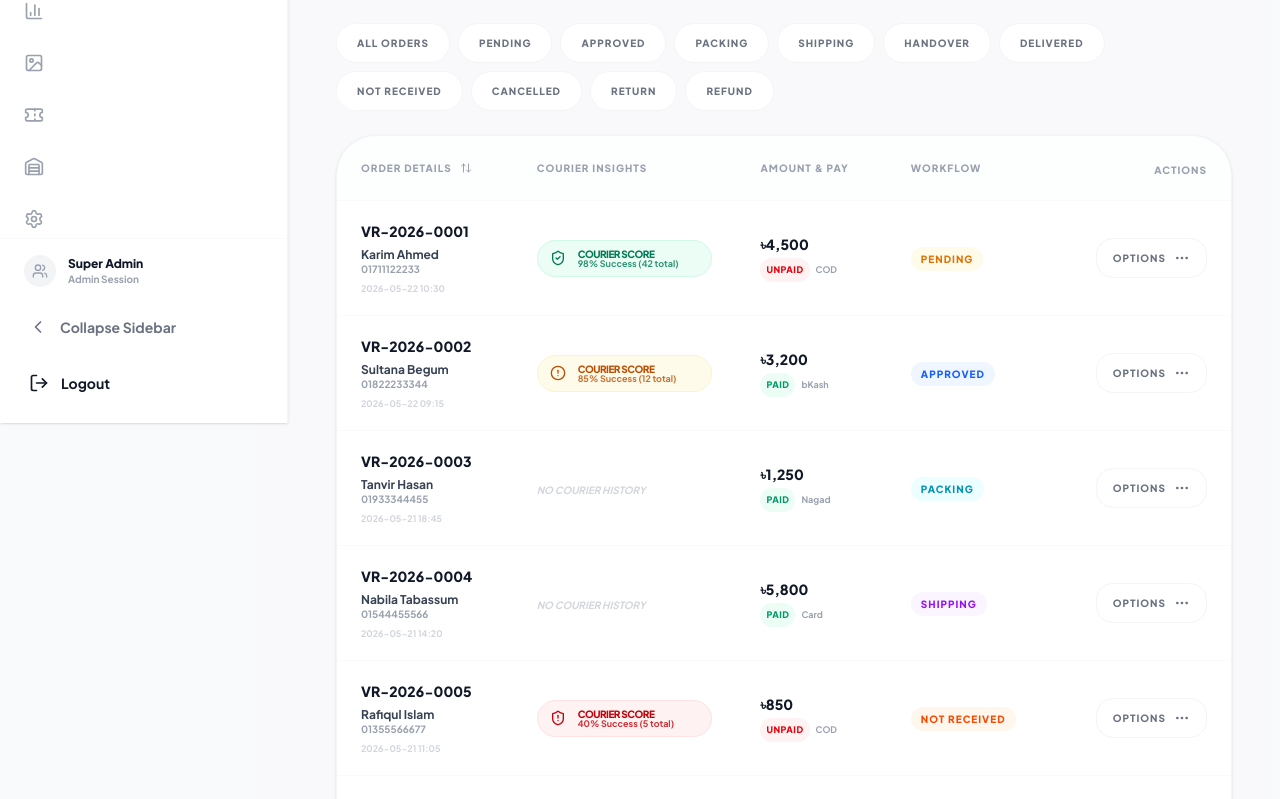
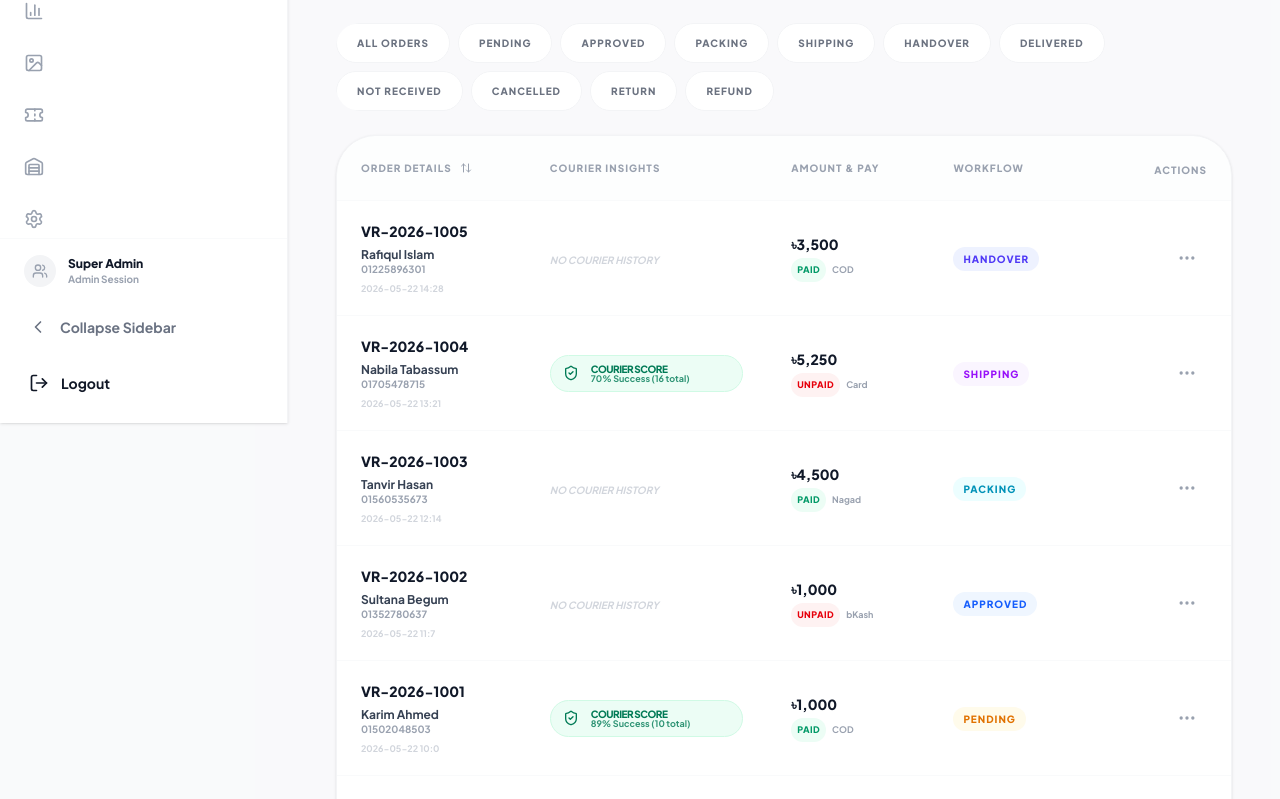
Before and after one commit to SHAHID8142/varitosolutionsfinal2026plan-executions, a Next.js app: page /admin/orders in a window 1280 px wide. Shown: the part 377-1176 px from the top of the page. Built offline with nearby package versions, Linux system fonts and the light colour scheme; no server answers.

Commit message:
feat(admin): enhance order table with advanced filters, newest-first sorting, and expanded mock data

```diff
--- a/src/components/admin/orders-table.tsx
+++ b/src/components/admin/orders-table.tsx
@@ -2,6 +2,7 @@
  * @file orders-table.tsx
  * @description Advanced tab-based order management system with contextual actions.
  *              Includes courier partner customer scorecard for trust verification.
+ *              Optimized for high-volume processing with advanced filters and sorting.
  *
  * @owner    Gemini Design Agent
  * @updated  2026-05-22
@@ -32,7 +33,9 @@ import {
   ExternalLink,
   ShieldCheck,
   ShieldAlert,
-  History
+  History,
+  Filter,
+  Check
 } from "lucide-react"
 import {
   OrderStatusBadge,
@@ -80,45 +83,34 @@ interface Order {
   courierTrust?: CourierTrust
 }
 
-const MOCK_ORDERS: Order[] = [
-  {
-    id: "VR-2026-0001",
-    customer: "Karim Ahmed",
-    phone: "01711122233",
-    date: "2026-05-22 10:30",
-    total: 4500,
-    status: "pending",
-    paymentMethod: "COD",
-    paymentStatus: "unpaid",
-    courierTrust: { successRate: 98, totalOrders: 42, cancellationRate: 2, trustLevel: "high" }
-  },
-  {
-    id: "VR-2026-0002",
-    customer: "Sultana Begum",
-    phone: "01822233344",
-    date: "2026-05-22 09:15",
-    total: 3200,
-    status: "approved",
-    paymentMethod: "bKash",
-    paymentStatus: "paid",
-    courierTrust: { successRate: 85, totalOrders: 12, cancellationRate: 15, trustLevel: "medium" }
-  },
-  { id: "VR-2026-0003", customer: "Tanvir Hasan", phone: "01933344455", date: "2026-05-21 18:45", total: 1250, status: "packing", paymentMethod: "Nagad", paymentStatus: "paid" },
-  { id: "VR-2026-0004", customer: "Nabila Tabassum", phone: "01544455566", date: "2026-05-21 14:20", total: 5800, status: "shipping", paymentMethod: "Card", paymentStatus: "paid" },
-  {
-    id: "VR-2026-0005",
-    customer: "Rafiqul Islam",
-    phone: "01355566677",
-    date: "2026-05-21 11:05",
-    total: 850,
-    status: "not_received",
-    paymentMethod: "COD",
-    paymentStatus: "unpaid",
-    courierTrust: { successRate: 40, totalOrders: 5, cancellationRate: 60, trustLevel: "low" }
-  },
-  { id: "VR-2026-0006", customer: "Moushumi Akter", phone: "01666677788", date: "2026-05-20 16:30", total: 2750, status: "delivered", paymentMethod: "COD", paymentStatus: "unpaid" },
-  { id: "VR-2026-0007", customer: "Jasim Uddin", phone: "01777788899", date: "2026-05-20 13:10", total: 9400, status: "refunded", paymentMethod: "bKash", paymentStatus: "paid" },
-]
+/** Generates 25 mock orders to demonstrate high-volume processing. */
+const MOCK_ORDERS: Order[] = Array.from({ length: 25 }).map((_, i) => {
+  const statuses: OrderStatus[] = ["pending", "approved", "packing", "shipping", "handover", "delivered", "not_received", "cancelled", "returned", "refunded"];
+  const methods = ["COD", "bKash", "Nagad", "Card"] as const;
+  const payStatuses = ["paid", "unpaid"] as const;
+  const trustLevels = ["high", "medium", "low"] as const;
+
+  const id = `VR-2026-${(1001 + i).toString().padStart(4, '0')}`;
+  const status = statuses[i % statuses.length];
+  const total = 500 + (Math.floor(Math.random() * 20) * 250);
+
+  return {
+    id,
+    customer: ["Karim Ahmed", "Sultana Begum", "Tanvir Hasan", "Nabila Tabassum", "Rafiqul Islam", "Moushumi Akter", "Jasim Uddin"][i % 7],
+    phone: `01${Math.floor(100000000 + Math.random() * 900000000)}`,
+    date: `2026-05-${(22 - Math.floor(i / 5)).toString().padStart(2, '0')} ${10 + (i % 8)}:${(i * 7) % 60}`,
+    total,
+    status,
+    paymentMethod: methods[i % methods.length],
+    paymentStatus: payStatuses[i % 2],
+    courierTrust: i % 3 === 0 ? {
+      successRate: 40 + (Math.random() * 59),
+      totalOrders: 5 + Math.floor(Math.random() * 50),
+      cancellationRate: Math.random() * 30,
+      trustLevel: trustLevels[i % 3]
+    } : undefined
+  }
+});
 
 const WORKFLOW_TABS = [
   { id: "all", label: "All Orders" },
@@ -151,8 +143,8 @@ function CourierScorecard({ trust }: { trust: CourierTrust }) {
     )}>
       {isHigh ? <ShieldCheck className="size-4 shrink-0" /> : isLow ? <ShieldAlert className="size-4 shrink-0" /> : <AlertCircle className="size-4 shrink-0" />}
       <div className="flex flex-col leading-none">
-        <span className="text-[10px] font-black uppercase tracking-tighter">Courier Score</span>
-        <span className="text-[9px] font-bold opacity-80">{trust.successRate}% Success ({trust.totalOrders} total)</span>
+        <span className="text-[10px] font-black uppercase tracking-tighter text-inherit">Courier Score</span>
+        <span className="text-[9px] font-bold opacity-80 whitespace-nowrap">{Math.floor(trust.successRate)}% Success ({trust.totalOrders} total)</span>
       </div>
     </div>
   )
@@ -166,16 +158,34 @@ export function OrdersTable() {
   const [search, setSearch] = React.useState("")
   const [activeTab, setActiveTab] = React.useState<string>("all")
 
-  const filteredOrders = MOCK_ORDERS.filter(order => {
+  // Advanced Filters
+  const [sortOrder, setSortOrder] = React.useState<"newest" | "oldest" | "amount_desc" | "amount_asc">("newest")
+  const [paymentFilter, setPaymentFilter] = React.useState<string>("all")
+  const [payStatusFilter, setPayStatusFilter] = React.useState<string>("all")
+
+  // Filtering Logic
+  const filteredOrders = React.useMemo(() => {
+    return MOCK_ORDERS
+      .filter(order => {
         const matchesSearch =
           order.id.toLowerCase().includes(search.toLowerCase()) ||
           order.customer.toLowerCase().includes(search.toLowerCase()) ||
           order.phone.includes(search)
 
         const matchesTab = activeTab === "all" || order.status === activeTab
+        const matchesPayment = paymentFilter === "all" || order.paymentMethod === paymentFilter
+        const matchesPayStatus = payStatusFilter === "all" || order.paymentStatus === payStatusFilter
 
-    return matchesSearch && matchesTab
+        return matchesSearch && matchesTab && matchesPayment && matchesPayStatus
       })
+      .sort((a, b) => {
+        if (sortOrder === "newest") return new Date(b.date).getTime() - new Date(a.date).getTime()
+        if (sortOrder === "oldest") return new Date(a.date).getTime() - new Date(b.date).getTime()
+        if (sortOrder === "amount_desc") return b.total - a.total
+        if (sortOrder === "amount_asc") return a.total - b.total
+        return 0
+      })
+  }, [search, activeTab, sortOrder, paymentFilter, payStatusFilter])
 
   /** Returns contextual menu items based on order status. */
   const getContextualActions = (order: Order) => {
@@ -275,12 +285,50 @@ export function OrdersTable() {
               <Search className="absolute left-4 size-4 text-gray-400" />
               <Input
                 placeholder="ID, Name or Phone..."
-                className="pl-11 h-12 w-[300px] rounded-xl border-gray-100 bg-white shadow-sm"
+                className="pl-11 h-12 w-[240px] md:w-[300px] rounded-xl border-gray-100 bg-white shadow-sm"
                 value={search}
                 onChange={(e) => setSearch(e.target.value)}
               />
             </div>
+
+            {/* Global Filters Dropdown */}
+            <DropdownMenu>
+              <DropdownMenuTrigger render={
                 <Button variant="outline" className="h-12 px-5 rounded-xl gap-2 font-bold border-gray-100 bg-white shadow-sm">
+                  <Filter className="size-4" />
+                  Filters
+                </Button>
+              } />
+              <DropdownMenuContent align="end" className="w-64 p-3 rounded-[24px] shadow-2xl border-gray-100">
+                <DropdownMenuLabel className="px-1 pb-2 text-[10px] font-black text-gray-400 uppercase tracking-widest">Sort By</DropdownMenuLabel>
+                <DropdownMenuItem onClick={() => setSortOrder("newest")} className="rounded-lg h-9 font-bold cursor-pointer justify-between">
+                  Newest First {sortOrder === "newest" && <Check className="size-4 text-emerald-600" />}
+                </DropdownMenuItem>
+                <DropdownMenuItem onClick={() => setSortOrder("amount_desc")} className="rounded-lg h-9 font-bold cursor-pointer justify-between">
+                  Highest Amount {sortOrder === "amount_desc" && <Check className="size-4 text-emerald-600" />}
+                </DropdownMenuItem>
+
+                <DropdownMenuSeparator className="my-2" />
+
+                <DropdownMenuLabel className="px-1 pb-2 text-[10px] font-black text-gray-400 uppercase tracking-widest">Payment Method</DropdownMenuLabel>
+                {["all", "COD", "bKash", "Nagad", "Card"].map(m => (
+                  <DropdownMenuItem key={m} onClick={() => setPaymentFilter(m)} className="rounded-lg h-9 font-bold cursor-pointer justify-between">
+                    {m === "all" ? "All Methods" : m} {paymentFilter === m && <Check className="size-4 text-emerald-600" />}
+                  </DropdownMenuItem>
+                ))}
+
+                <DropdownMenuSeparator className="my-2" />
+
+                <DropdownMenuLabel className="px-1 pb-2 text-[10px] font-black text-gray-400 uppercase tracking-widest">Payment Status</DropdownMenuLabel>
+                {["all", "paid", "unpaid"].map(s => (
+                  <DropdownMenuItem key={s} onClick={() => setPayStatusFilter(s)} className="rounded-lg h-9 font-bold cursor-pointer justify-between capitalize">
+                    {s === "all" ? "All Status" : s} {payStatusFilter === s && <Check className="size-4 text-emerald-600" />}
+                  </DropdownMenuItem>
+                ))}
+              </DropdownMenuContent>
+            </DropdownMenu>
+
+            <Button variant="outline" className="h-12 px-5 rounded-xl gap-2 font-bold border-gray-100 bg-white shadow-sm hidden sm:flex">
               <Download className="size-4" />
               Export
             </Button>
@@ -311,27 +359,27 @@ export function OrdersTable() {
           <table className="w-full text-left border-collapse">
             <thead>
               <tr className="border-b border-gray-50 bg-gray-50/30">
-                <th className="px-6 py-5">
+                <th className="px-6 py-5 whitespace-nowrap">
                   <div className="flex items-center gap-2 text-[10px] font-black text-gray-400 uppercase tracking-widest">
                     Order Details <ArrowUpDown className="size-3" />
                   </div>
                 </th>
-                <th className="px-6 py-5">
+                <th className="px-6 py-5 whitespace-nowrap">
                   <div className="flex items-center gap-2 text-[10px] font-black text-gray-400 uppercase tracking-widest">
                     Courier Insights
                   </div>
                 </th>
-                <th className="px-6 py-5">
+                <th className="px-6 py-5 whitespace-nowrap">
                   <div className="flex items-center gap-2 text-[10px] font-black text-gray-400 uppercase tracking-widest">
                     Amount & Pay
                   </div>
                 </th>
-                <th className="px-6 py-5">
+                <th className="px-6 py-5 whitespace-nowrap">
                   <div className="flex items-center gap-2 text-[10px] font-black text-gray-400 uppercase tracking-widest">
                     Workflow
                   </div>
                 </th>
-                <th className="px-6 py-5 text-right">
+                <th className="px-6 py-5 text-right whitespace-nowrap">
                   <span className="text-[10px] font-black text-gray-400 uppercase tracking-widest">Actions</span>
                 </th>
               </tr>
@@ -376,9 +424,11 @@ export function OrdersTable() {
                   <td className="px-6 py-5 text-right">
                     <div className="flex justify-end gap-1">
                       <DropdownMenu>
-                        <DropdownMenuTrigger className="h-10 px-4 rounded-xl border border-gray-100 hover:bg-gray-50 flex items-center justify-center gap-2 outline-none transition-all font-black text-[10px] uppercase tracking-widest text-gray-500">
-                            Options <MoreHorizontal className="size-4" />
-                        </DropdownMenuTrigger>
+                        <DropdownMenuTrigger render={
+                          <Button variant="ghost" size="icon" className="h-10 w-10 rounded-xl border border-transparent hover:border-gray-100 hover:bg-white flex items-center justify-center outline-none transition-all text-gray-400 hover:text-gray-900">
+                              <MoreHorizontal className="size-5" />
+                          </Button>
+                        } />
                         <DropdownMenuContent align="end" className="w-64 p-2 rounded-[24px] shadow-2xl border-gray-100">
                           {getContextualActions(order)}
                         </DropdownMenuContent>
@@ -395,15 +445,20 @@ export function OrdersTable() {
                         <Package className="size-10" />
                       </div>
                       <div className="flex flex-col gap-1">
-                        <p className="text-lg font-black text-gray-900 uppercase">Empty Workflow</p>
-                        <p className="text-sm font-bold text-gray-400">No orders found in the &quot;{activeTab}&quot; stage.</p>
+                        <p className="text-lg font-black text-gray-900 uppercase">Empty Pipeline</p>
+                        <p className="text-sm font-bold text-gray-400">No orders match your current filters.</p>
                       </div>
                       <Button
-                        variant="primary"
-                        onClick={() => setActiveTab("all")}
-                        className="rounded-full px-8 font-black uppercase tracking-widest shadow-xl shadow-emerald-200"
+                        variant="accent"
+                        onClick={() => {
+                          setSearch("");
+                          setActiveTab("all");
+                          setPaymentFilter("all");
+                          setPayStatusFilter("all");
+                        }}
+                        className="rounded-full px-8 font-black uppercase tracking-widest shadow-xl shadow-orange-200"
                       >
-                        Show All Orders
+                        Reset All Filters
                       </Button>
                     </div>
                   </td>
@@ -416,7 +471,7 @@ export function OrdersTable() {
         {/* Pagination Footer */}
         <div className="px-6 py-6 border-t border-gray-50 flex flex-col sm:flex-row items-center justify-between gap-4">
           <p className="text-[10px] font-black text-gray-400 uppercase tracking-widest">
-            Logistics Pipeline: <span className="text-gray-900">{filteredOrders.length}</span> active tasks in this view
+            Showing <span className="text-gray-900">{filteredOrders.length}</span> results in current view
           </p>
           <div className="flex items-center gap-2">
             <Button variant="outline" size="icon" className="h-10 w-10 rounded-xl border-gray-100" disabled>
@@ -424,6 +479,9 @@ export function OrdersTable() {
             </Button>
             <Button variant="outline" size="sm" className="h-10 px-5 rounded-xl border-emerald-200 bg-emerald-50 text-emerald-700 font-black">
               1
+            </Button>
+            <Button variant="outline" size="sm" className="h-10 px-5 rounded-xl border-gray-100 text-gray-500 font-bold hover:bg-gray-50">
+              2
             </Button>
             <Button variant="outline" size="icon" className="h-10 w-10 rounded-xl border-gray-100">
               <ChevronRight className="size-4" />
```
Lines whose indentation alone changed are shown as unchanged.
